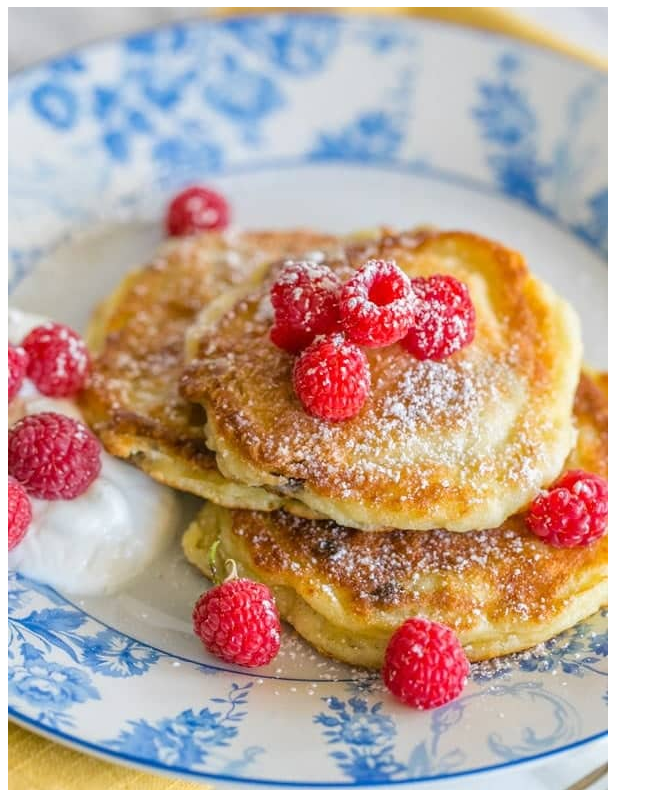
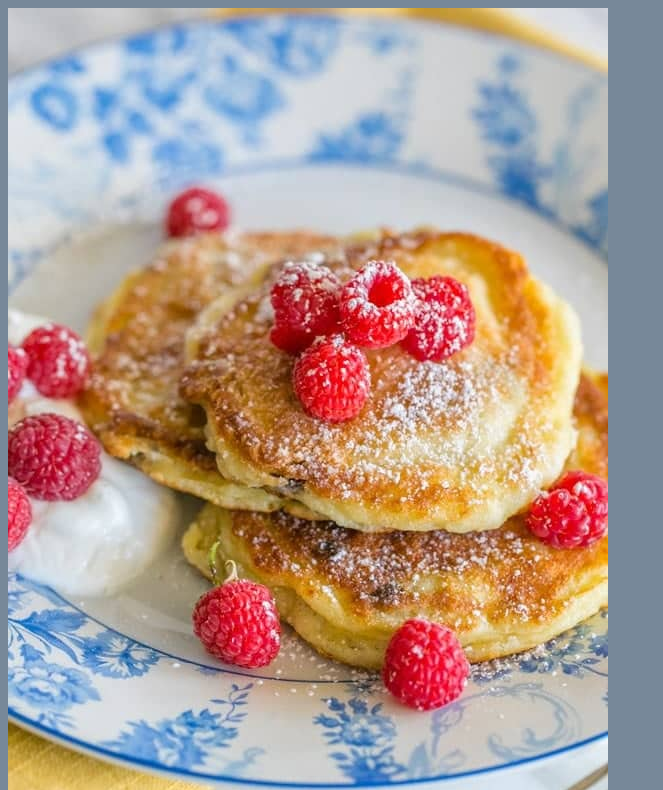
Before and after one commit to ereizas/odin-recipes, a plain HTML site: page recipes/syrniki.html in a window 1280 px wide. Shown: the part 73-863 px from the top of the page, without its empty margins (0-663 px from the left). Drawn offline with Linux system fonts and the light colour scheme.

Commit message:
Color background of synriki page

```diff
--- a/recipes/syrniki.html
+++ b/recipes/syrniki.html
@@ -4,8 +4,9 @@
     <meta charset="UTF-8">
     <meta name="viewport" content="width=device-width, initial-scale=1.0">
     <title>Syrniki Recipe</title>
+    <link rel="stylesheet" href="../style.css">
 </head>
-<body>
+<body id="recipe-page">
     <h1>Syrniki</h1>
     <img src="../images/syrniki.png" alt="Three Syrniki stacked with powdered sugar and raspberries sprinkled on top and around them.">
     <h2>Description</h2>
--- a/style.css
+++ b/style.css
@@ -9,3 +9,7 @@
 #home-page {
     background-color: aqua;
 }
+
+#recipe-page {
+    background-color:lightslategray;
+}
```
